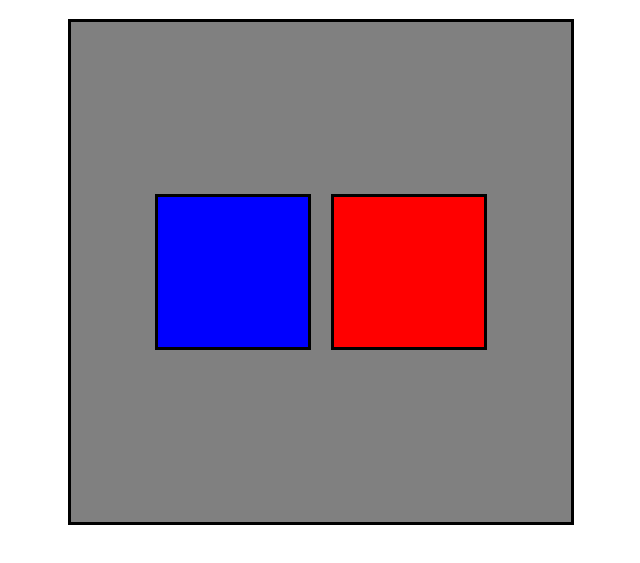
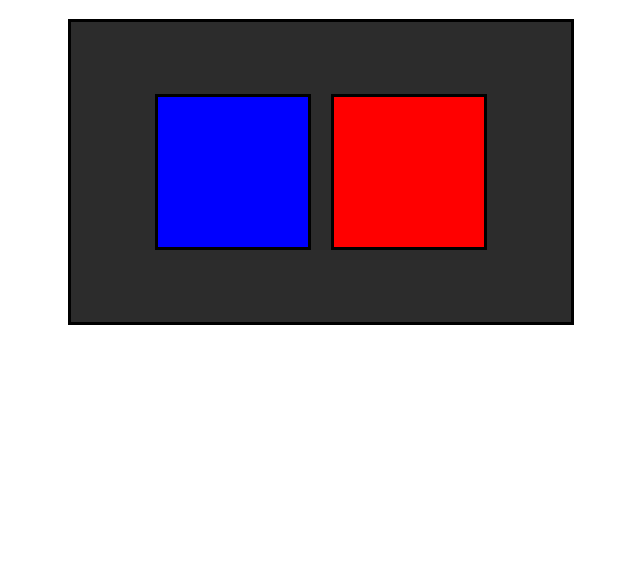
Before and after one commit to efecee/aprender-git, a plain HTML site: page index.html in a window 1280 px wide. Shown: the part 69-632 px from the top of the page, without its empty margins (319-959 px from the left). Drawn offline with Linux system fonts and the light colour scheme.

Commit message:
universo horizontal V2

```diff
--- a/script.js
+++ b/script.js
@@ -1,7 +1,7 @@
 const padre = document.querySelector('.main')
 const hijo = document.querySelectorAll('.hijo')
 
-padre.style.backgroundColor = 'gray'
+padre.style.backgroundColor = '#2c2c2c'
 hijo.forEach((h) => {
     if(h.classList.contains('dos')){
         h.style.backgroundColor = 'red'
--- a/style.css
+++ b/style.css
@@ -6,9 +6,9 @@ body{
 }
 
 .main{
-    height: 500px;
+    height: 300px;
     width: 500px;
-    border: solid;
+    border: solid 3px;
     display: flex;
     justify-content: center;
     align-items: center;
@@ -17,5 +17,5 @@ body{
 .hijo{
     width: 150px;
     height: 150px;
-    border: solid;
+    border: solid 3px;
 }
```
